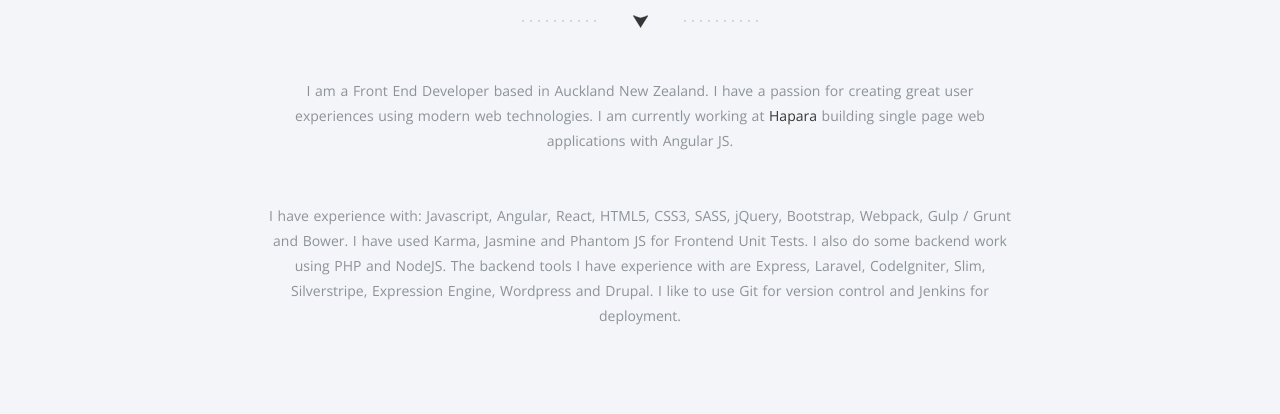
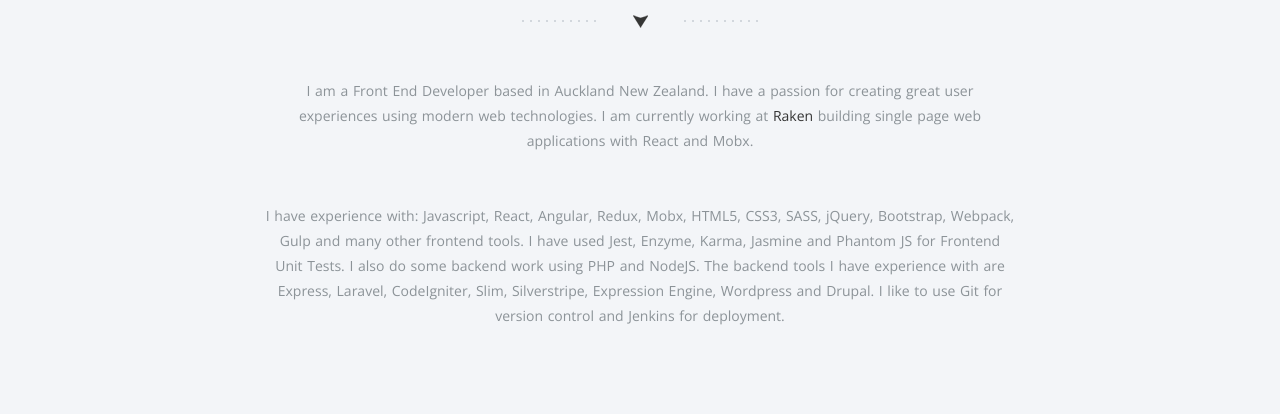
Before and after one commit to trenthogan/trenthogan.github.io, a Jekyll site: the page built from index.html, in a window 1280 px wide. Shown: the part 787-1201 px from the top of the page. Built offline with Jekyll 4.4.1, drawn with Linux system fonts in a browser that asks for light colours; Markdown is read by kramdown in place of the engine named in the settings.

Commit message:
Some slight tweaks to keep update

```diff
--- a/index.html
+++ b/index.html
@@ -18,8 +18,8 @@ title:  "Home"
             <div class="row">
               <div class="col-md-8 col-md-offset-2">
                 <h1 class="arrow">Hi my name is Trent.</h1>
-                <p>I am a Front End Developer based in Auckland New Zealand. I have a passion for creating great user experiences using modern web technologies. I am currently working at <a href="https://hapara.com/">Hapara</a> building single page web applications with Angular JS.</p>
-                <p>I have experience with: Javascript, Angular, React, HTML5, CSS3, SASS, jQuery, Bootstrap, Webpack, Gulp / Grunt and Bower. I have used Karma, Jasmine and Phantom JS for Frontend Unit Tests. I also do some backend work using PHP and NodeJS. The backend tools I have experience with are Express, Laravel, CodeIgniter, Slim, Silverstripe, Expression Engine, Wordpress and Drupal. I like to use Git for version control and Jenkins for deployment.</p>
+                <p>I am a Front End Developer based in Auckland New Zealand. I have a passion for creating great user experiences using modern web technologies. I am currently working at <a href="https://www.rakenapp.com/">Raken</a> building single page web applications with React and Mobx.</p>
+                <p>I have experience with: Javascript, React, Angular, Redux, Mobx, HTML5, CSS3, SASS, jQuery, Bootstrap, Webpack, Gulp and many other frontend tools. I have used Jest, Enzyme, Karma, Jasmine and Phantom JS for Frontend Unit Tests. I also do some backend work using PHP and NodeJS. The backend tools I have experience with are Express, Laravel, CodeIgniter, Slim, Silverstripe, Expression Engine, Wordpress and Drupal. I like to use Git for version control and Jenkins for deployment.</p>
               </div>
             </div>
           </div>
```
Also changed, not shown: 1 other file.
